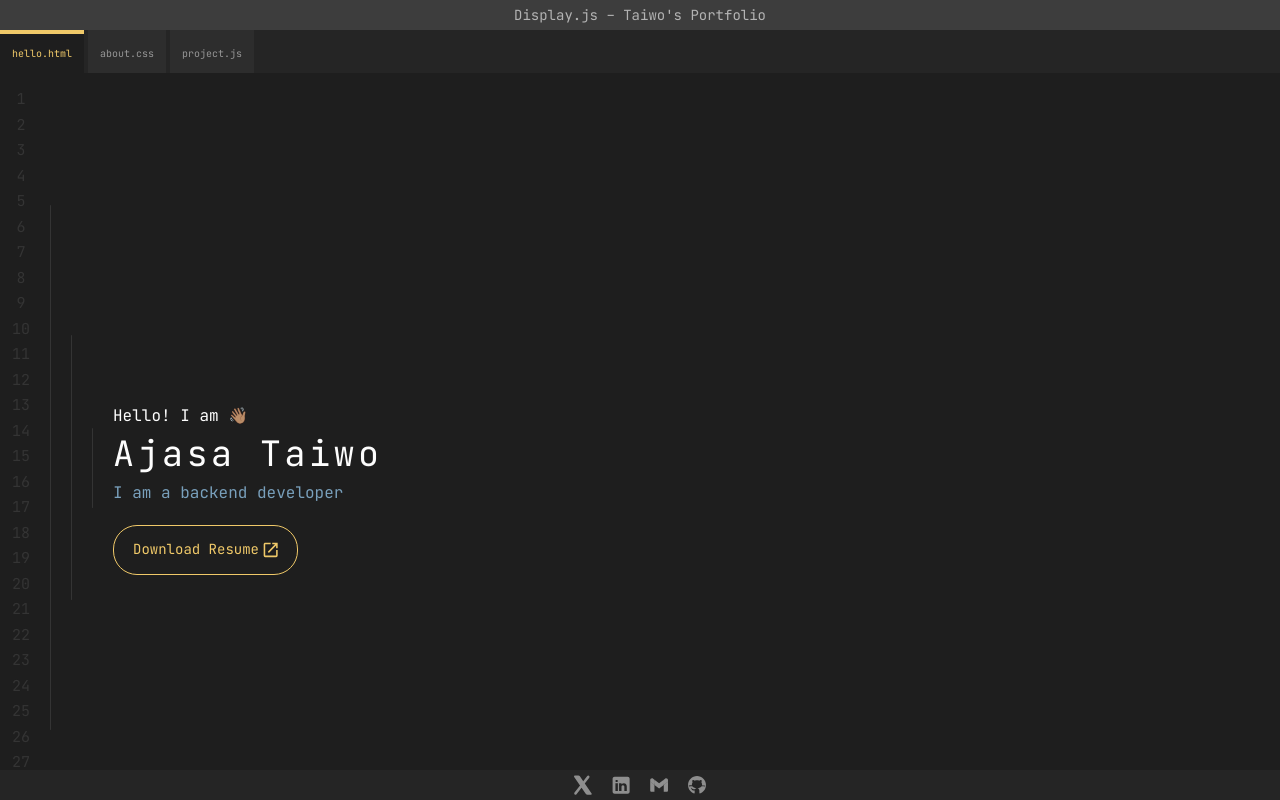
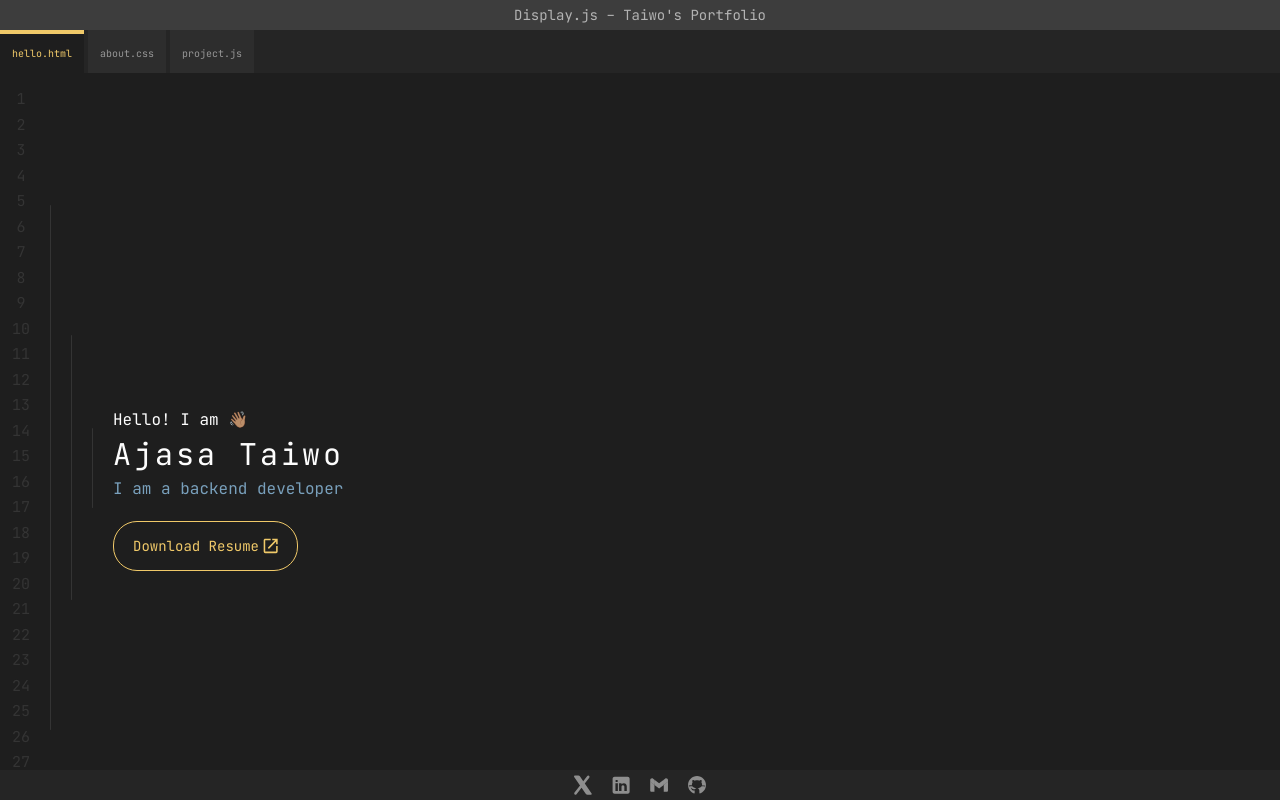
Before and after one commit to taiwoajasa245/portfolio-website, a Next.js app: page / in a window 1280 px wide. Built offline with nearby package versions, Linux system fonts and the light colour scheme.

Commit message:
initial commit

```diff
--- a/src/components/Grettings.tsx
+++ b/src/components/Grettings.tsx
@@ -7,7 +7,7 @@ export default function Grettings() {
     <>
       <div className="ml-5 mt-16 overflow-auto h-full ">
         <h1 className="text-[#FDFDFD]">Hello! I am 👋🏽 </h1>
-        <h1 className="text-[35px] text-[#FDFDFD] tracking-widest">Ajasa Taiwo</h1>
+        <h1 className="text-[30px] text-[#FDFDFD] tracking-widest">Ajasa Taiwo</h1>
         <p className="text-[#79A0BC]">I am a backend developer</p>
 
         <DownloadResume />
```
